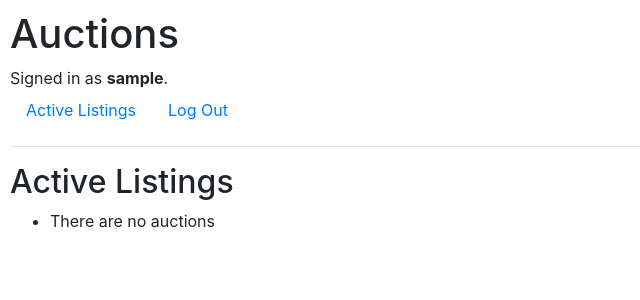
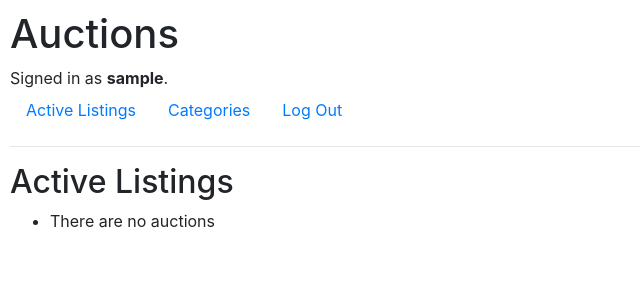
Before and after one commit to c-ehrlich/commerce, a Django app: page / in a window 1280 px wide. Shown: the top 300 px of the page, without its empty margins (0-640 px from the left). Run offline with Django 3.2, Linux system fonts and the light colour scheme; the visitor is signed in with stand-in values (Sample User, id 1); data that the repository does not hold is empty; some libraries are stand-ins or nearby versions.

Commit message:
add basic categories page

```diff
--- a/auctions/templates/auctions/layout.html
+++ b/auctions/templates/auctions/layout.html
@@ -22,6 +22,9 @@
             </li>
             {% if user.is_authenticated %}
                 <li class="nav-item">
+                    <a class="nav-link" href="{% url 'categories' %}">Categories</a>
+                </li>
+                <li class="nav-item">
                     <a class="nav-link" href="{% url 'logout' %}">Log Out</a>
                 </li>
             {% else %}
--- a/auctions/urls.py
+++ b/auctions/urls.py
@@ -5,6 +5,7 @@ from . import views
 urlpatterns = [
     path("", views.index, name="index"),
     path("auction/<int:auction_id>", views.auction, name="auction"),
+    path("categories", views.categories, name="categories"),
     path("login", views.login_view, name="login"),
     path("logout", views.logout_view, name="logout"),
     path("register", views.register, name="register")
--- a/auctions/views.py
+++ b/auctions/views.py
@@ -5,6 +5,7 @@ from django.shortcuts import render
 from django.urls import reverse
 
 from .models import Auction, Bid, Comment, User
+from .models import CATEGORIES
 
 
 def auction(request, auction_id):
@@ -12,6 +13,12 @@ def auction(request, auction_id):
     return render(request, "auctions/auction.html", {
         "auction": auction
     })
+
+def categories(request):
+    return render(request, "auctions/categories.html", {
+        "categories": CATEGORIES
+    })
+
 def index(request):
     # display a list of all the auctions
     return render(request, "auctions/index.html", {
```
Also changed, not shown: auctions/templates/auctions/categories.html (added, +12 -0 lines).
